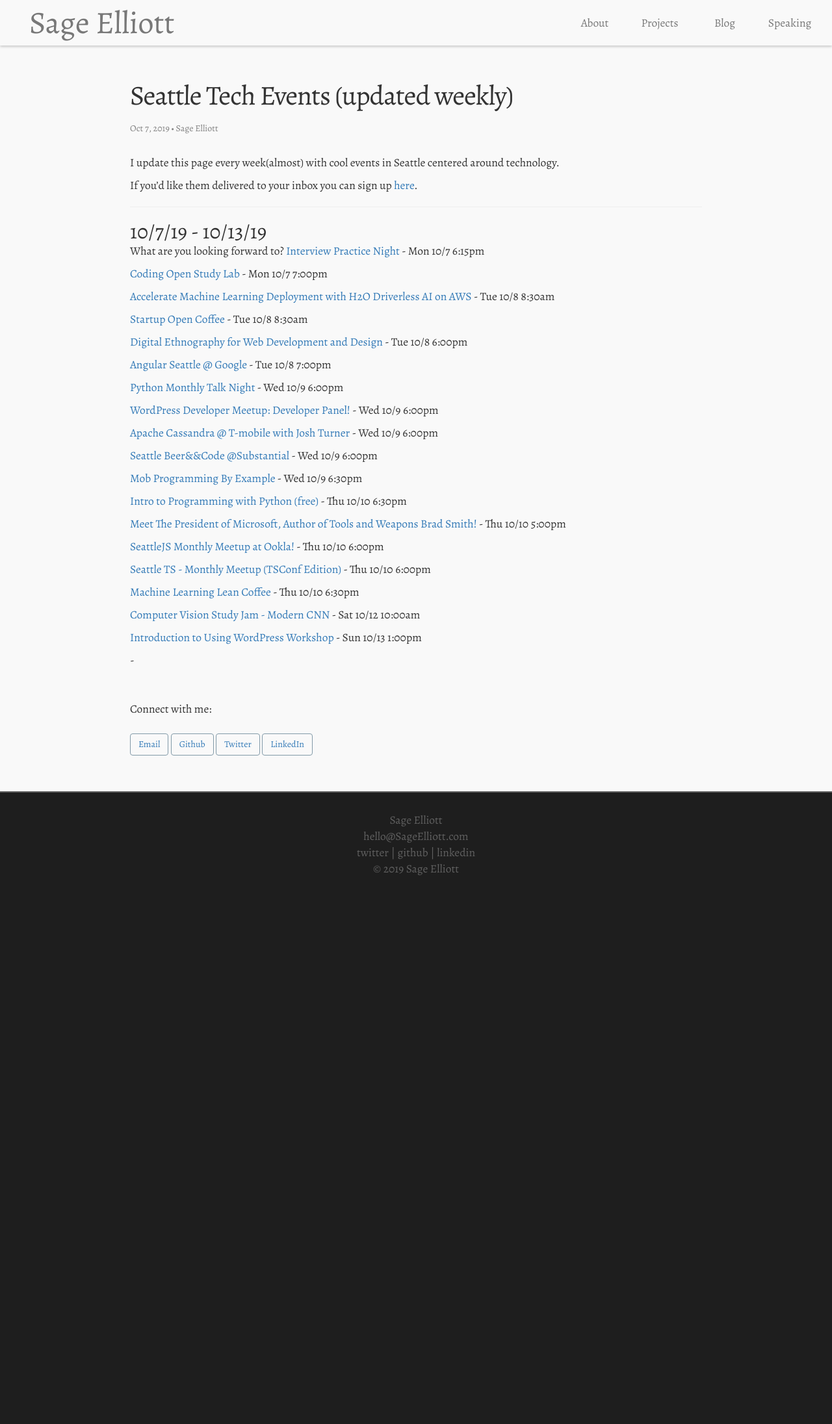
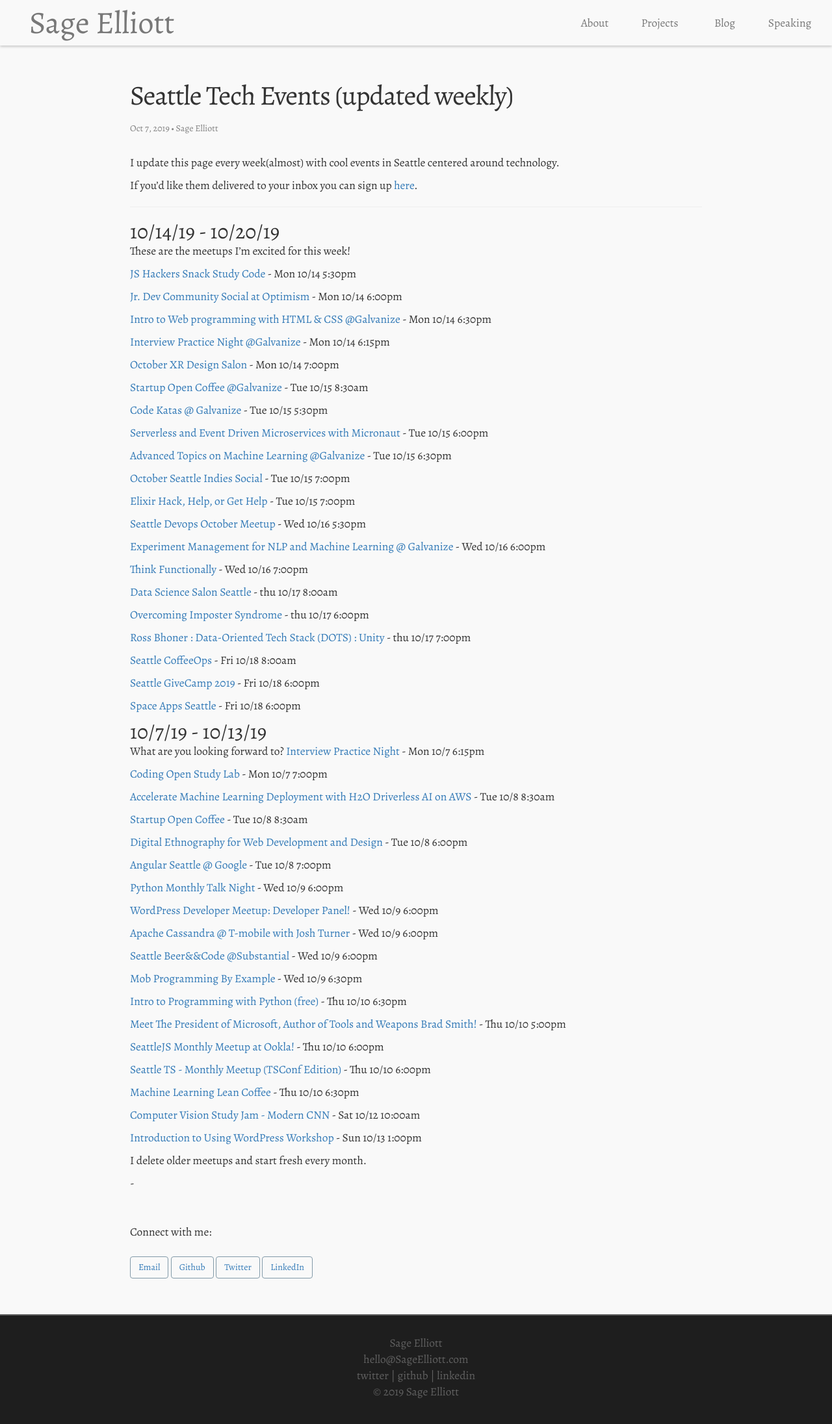
Before and after one commit to sagecodes/sage-blog, a Jekyll site: the page built from _posts/blog/event-posts/2019-8-26-meetups.markdown, in a window 1280 px wide. Shown: the top 2192 px of the page at 65% size. Built offline with Jekyll 4.4.1, drawn with Linux system fonts in a browser that asks for light colours; nearby versions of some CDN libraries; some web fonts are replaced.

Commit message:
update events for this week

```diff
--- a/_posts/blog/event-posts/2019-8-26-meetups.markdown
+++ b/_posts/blog/event-posts/2019-8-26-meetups.markdown
@@ -14,6 +14,50 @@
 If you'd like them delivered to your inbox you can sign up [here](https://mailchi.mp/32d244a64668/techseattle).
 
 -------
+
+## 10/14/19 - 10/20/19
+
+These are the meetups I'm excited for this week!
+
+[JS Hackers Snack Study Code](http://bit.ly/2ONvzyg) - Mon 10/14 5:30pm
+
+[Jr. Dev Community Social at Optimism](http://bit.ly/2MHdYVL) - Mon 10/14 6:00pm
+
+[Intro to Web programming with HTML & CSS @Galvanize](http://bit.ly/2MdXBB0) - Mon 10/14 6:30pm
+
+[Interview Practice Night @Galvanize](http://bit.ly/2MeHSBN) - Mon 10/14 6:15pm
+
+[October XR Design Salon](http://bit.ly/2VQHugh) - Mon 10/14 7:00pm
+
+[Startup Open Coffee @Galvanize](http://bit.ly/32bKx4O) - Tue 10/15 8:30am
+
+[Code Katas @ Galvanize](http://bit.ly/33sOtOT) - Tue 10/15 5:30pm
+
+[Serverless and Event Driven Microservices with Micronaut](http://bit.ly/2Mheue4) - Tue 10/15 6:00pm
+
+[Advanced Topics on Machine Learning @Galvanize](http://bit.ly/2McjLDM) - Tue 10/15 6:30pm
+
+[October Seattle Indies Social](http://bit.ly/2OKWYkg) - Tue 10/15 7:00pm
+
+[Elixir Hack, Help, or Get Help](http://bit.ly/35ISjWa) - Tue 10/15 7:00pm
+
+[Seattle Devops October Meetup](http://bit.ly/33w8aFo) - Wed 10/16 5:30pm
+
+[Experiment Management for NLP and Machine Learning @ Galvanize](http://bit.ly/33wxJ9A) - Wed 10/16 6:00pm
+
+[Think Functionally](http://bit.ly/2VIMYt3) - Wed 10/16 7:00pm
+
+[Data Science Salon Seattle](http://bit.ly/2McUMQS) - thu 10/17 8:00am
+
+[Overcoming Imposter Syndrome](http://bit.ly/35CnAtB) - thu 10/17 6:00pm
+
+[Ross Bhoner : Data-Oriented Tech Stack (DOTS) : Unity](http://bit.ly/35CnCBJ) - thu 10/17 7:00pm
+
+[Seattle CoffeeOps](http://bit.ly/2MgniBd) - Fri 10/18 8:00am
+
+[Seattle GiveCamp 2019](http://bit.ly/2ONwbny) - Fri 10/18 6:00pm
+
+[Space Apps Seattle](http://bit.ly/32dXWt6) - Fri 10/18 6:00pm
 
 
 ## 10/7/19 - 10/13/19
@@ -56,3 +100,6 @@
 [Computer Vision Study Jam - Modern CNN](http://bit.ly/2MkcYa9) - Sat 10/12 10:00am
 
 [Introduction to Using WordPress Workshop](http://bit.ly/2MntgyN) - Sun 10/13 1:00pm
+
+
+I delete older meetups and start fresh every month.
```
Also changed, not shown: _posts/blog/cloud/2019-010-11-Using-AWS-train-models.markdown (+9 -0 lines).
